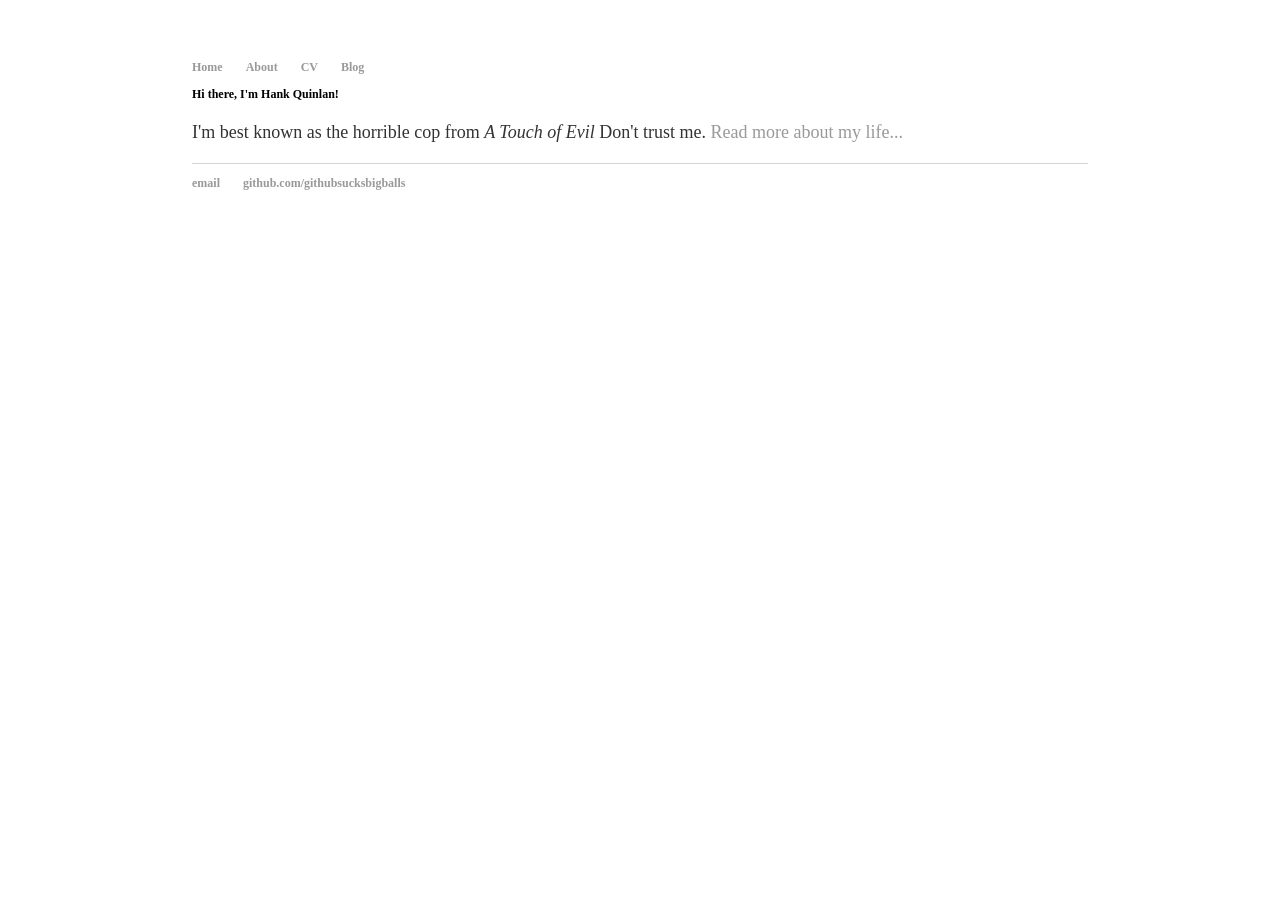
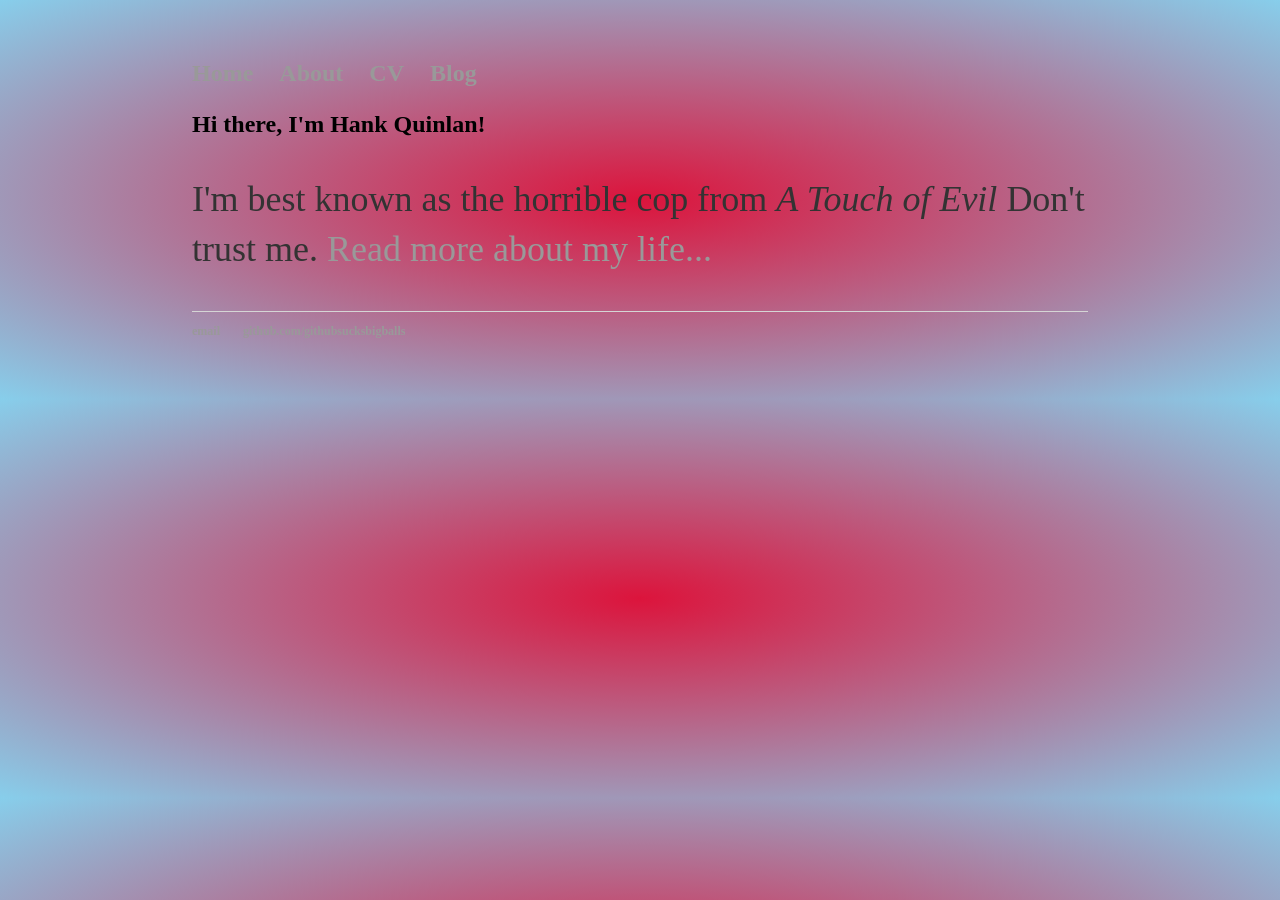
Before and after one commit to githubsucksbigballs/githubsucksbigballs.github.io, a Jekyll site: the page built from index.html, in a window 1280 px wide. Built offline with Jekyll 4.4.1, drawn with Linux system fonts in a browser that asks for light colours; some web fonts are replaced.

Commit message:
Update main.css

```diff
--- a/css/main.css
+++ b/css/main.css
@@ -1,15 +1,16 @@
 @font-face {
-    font-family: "Concert One";
+    font-family: "Haxrcorp";
     src:url('https://raw.githubusercontent.com/githubsucksbigballs/githubsucksbigballs.github.io/master/haxrcorp_4089_cyrillic_altgr.ttf');
 }
 body {
-    font-size: 12px;
-    font-family: 'Concert One';
+    background: content-box radial-gradient(crimson, skyblue);
+    font-size: 24px;
+    font-family: 'Haxrcorp';
     margin: 60px auto;
     width: 70%;
 }
 nav ul, footer ul {
-    font-family: 'Concert One';
+    font-family: 'Haxrcorp';
     padding: 0px;
     list-style: none;
     font-weight: bold;
@@ -26,8 +27,8 @@
     text-decoration: underline;
 }
 h1 {
-    font-size: 12px;
-    font-family: 'Concert One';
+    font-size: 1em;
+    font-family: 'Haxrcorp';
 }
 p {
     font-size: 1.5em;
```
